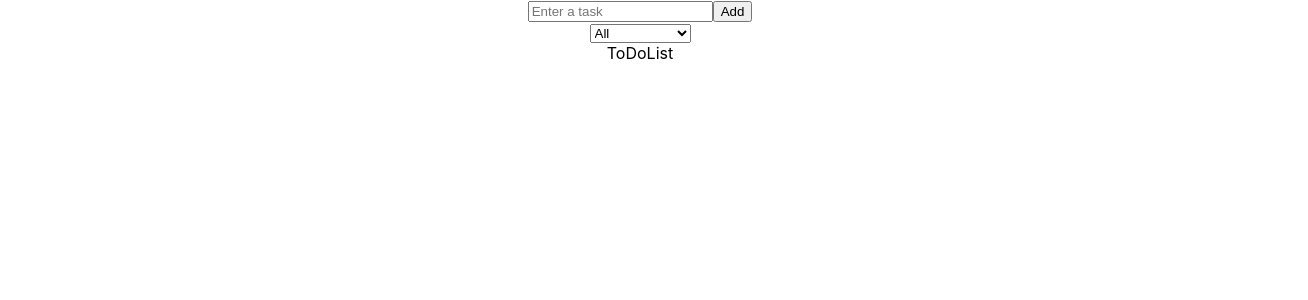
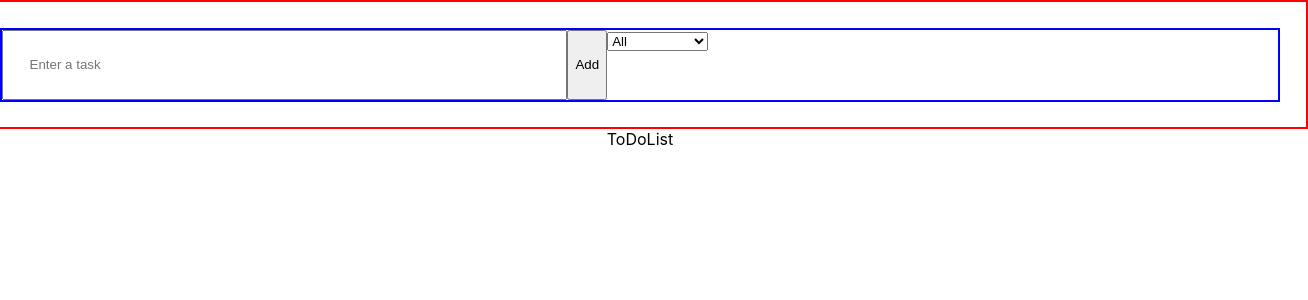
Before and after one commit to sgujuluva/todolist-React, a React (Create React App) app: page / in a window 1280 px wide. Shown: the top 300 px of the page, 1308 px wide, since content can reach past the window. Built offline with nearby package versions, Linux system fonts and the light colour scheme.

Commit message:
styling forms

```diff
--- a/src/App.css
+++ b/src/App.css
@@ -1,38 +1,7 @@
 .App {
-  text-align: center;
+  display:flex;
+  flex-direction: column;
+  justify-content: center;
+  align-items: center;
+
 }
-
-.App-logo {
-  height: 40vmin;
-  pointer-events: none;
-}
-
-@media (prefers-reduced-motion: no-preference) {
-  .App-logo {
-    animation: App-logo-spin infinite 20s linear;
-  }
-}
-
-.App-header {
-  background-color: #282c34;
-  min-height: 100vh;
-  display: flex;
-  flex-direction: column;
-  align-items: center;
-  justify-content: center;
-  font-size: calc(10px + 2vmin);
-  color: white;
-}
-
-.App-link {
-  color: #61dafb;
-}
-
-@keyframes App-logo-spin {
-  from {
-    transform: rotate(0deg);
-  }
-  to {
-    transform: rotate(360deg);
-  }
-}
--- a/src/components/forms/forms.css
+++ b/src/components/forms/forms.css
@@ -0,0 +1,18 @@
+.form-style{
+    border:2px solid red;
+    width:100%;
+    padding:2%;
+    display: flex;
+}
+.form-style form{
+    width:100%;
+  display:flex;
+  border:2px solid blue;
+}
+.form-style input{
+    padding:2%;
+    width:40%;
+}
+.form-style button{
+
+}
--- a/src/components/forms/index.jsx
+++ b/src/components/forms/index.jsx
@@ -1,22 +1,22 @@
-import React from 'react'
+import React from "react";
 //styles
-import "./forms.css"
+import "./forms.css";
 function Forms() {
   return (
-
-       <form >
-    <input type="text" placeholder='Enter a task' />
+    <div className="form-style">
+    <form>
+      <input type="text" placeholder="Enter a task" />
       <button type="submit">Add</button>
       <div className="select">
-    <select name="todos" >
+        <select name="todos">
           <option value="all">All</option>
           <option value="completed">Completed</option>
           <option value="uncompleted">Uncompleted</option>
         </select>
       </div>
     </form>
-
-  )
+    </div>
+  );
 }
 
-export default Forms
+export default Forms;
```
Lines whose indentation alone changed are shown as unchanged.
